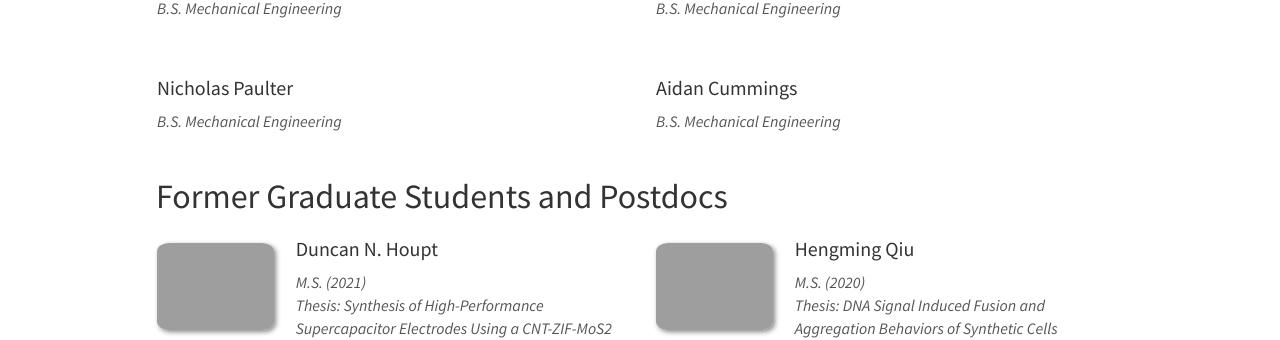
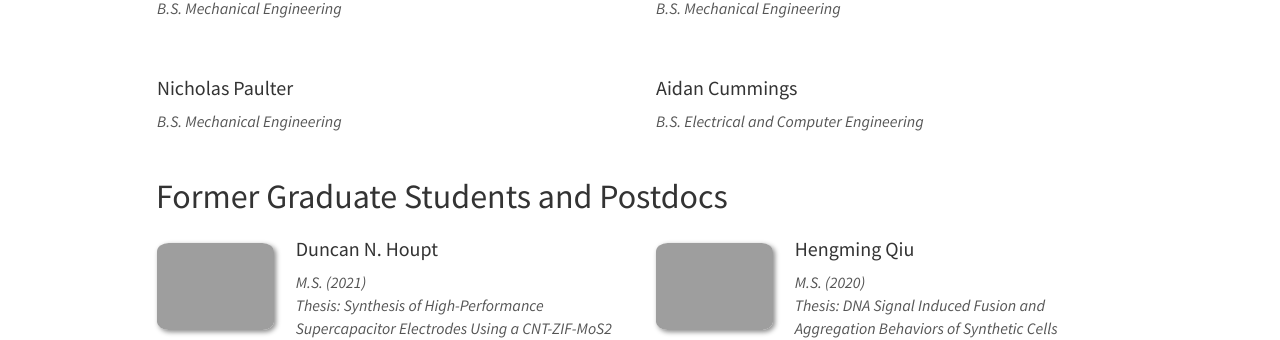
Before and after one commit to choidnalab/choidnalab.github.io, a Jekyll site: the page built from _pages/team.md, in a window 1280 px wide and 900 px high, scrolled down 1005 px. Shown: the part 149-489 px from the top of the window. Built offline with Jekyll 4.4.1, drawn with Linux system fonts in a browser that asks for light colours; nearby versions of some CDN libraries.

Commit message:
Update master_bachelors_students.yml

```diff
--- a/_data/master_bachelors_students.yml
+++ b/_data/master_bachelors_students.yml
@@ -35,7 +35,7 @@
 
 - name: Aidan Cummings
   photo: nopic.jpg
-  info: B.S. Mechanical Engineering
+  info: B.S. Electrical and Computer Engineering
   email:
   number_educ: 0
   education1:
```
